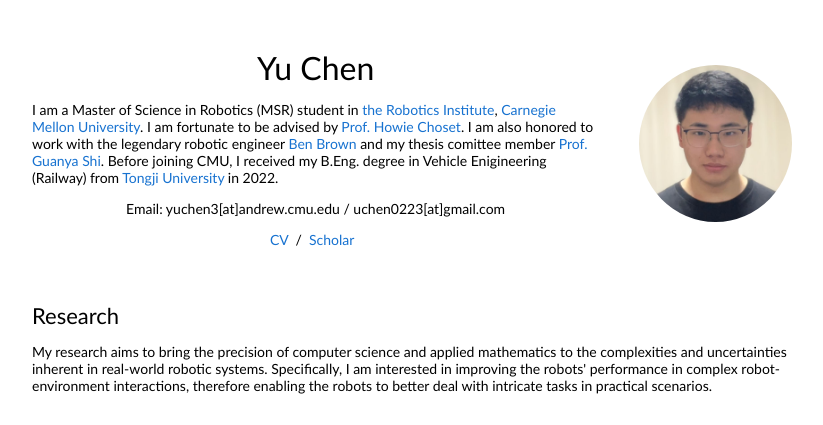
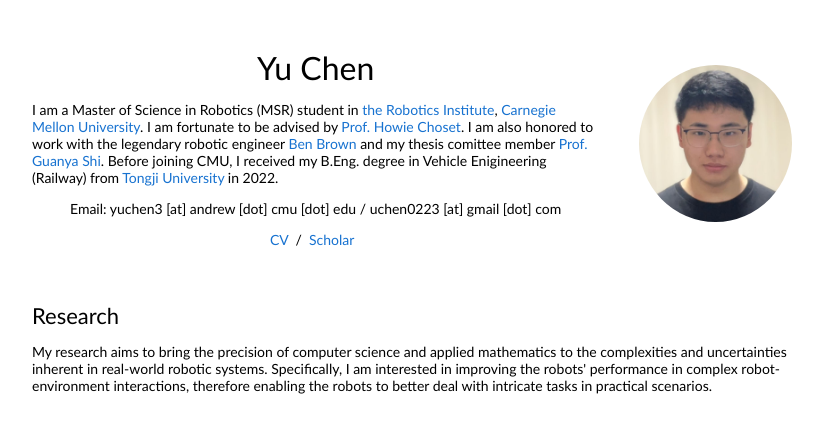
Before and after one commit to Neuling-jpg/yuchen.github.io, a plain HTML site: page index.html in a window 1280 px wide. Shown: the top 425 px of the page, without its empty margins (228-1051 px from the left). Drawn offline with Linux system fonts and the light colour scheme.

Commit message:
email address format

```diff
--- a/index.html
+++ b/index.html
@@ -33,7 +33,7 @@
                 </p>
                 <p></p>
                 <p style="text-align:center">
-                  Email:  yuchen3[at]andrew.cmu.edu / uchen0223[at]gmail.com
+                  Email:  yuchen3 [at] andrew [dot] cmu [dot] edu / uchen0223 [at] gmail [dot] com
                 </p>
                 <p style="text-align:center">
                   <a href="data/YuChen_CV.pdf">CV</a> &nbsp;/&nbsp;
```
